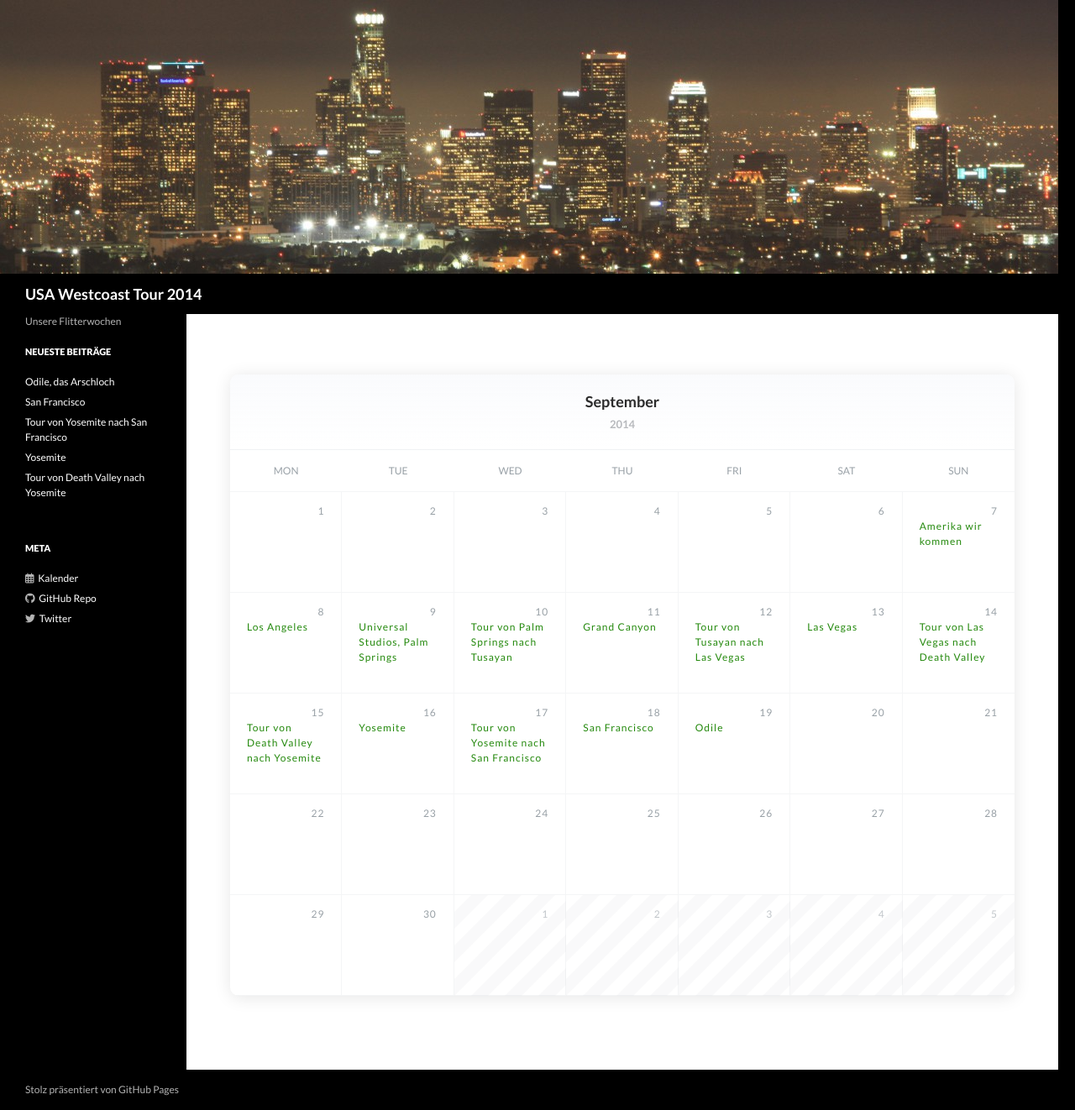
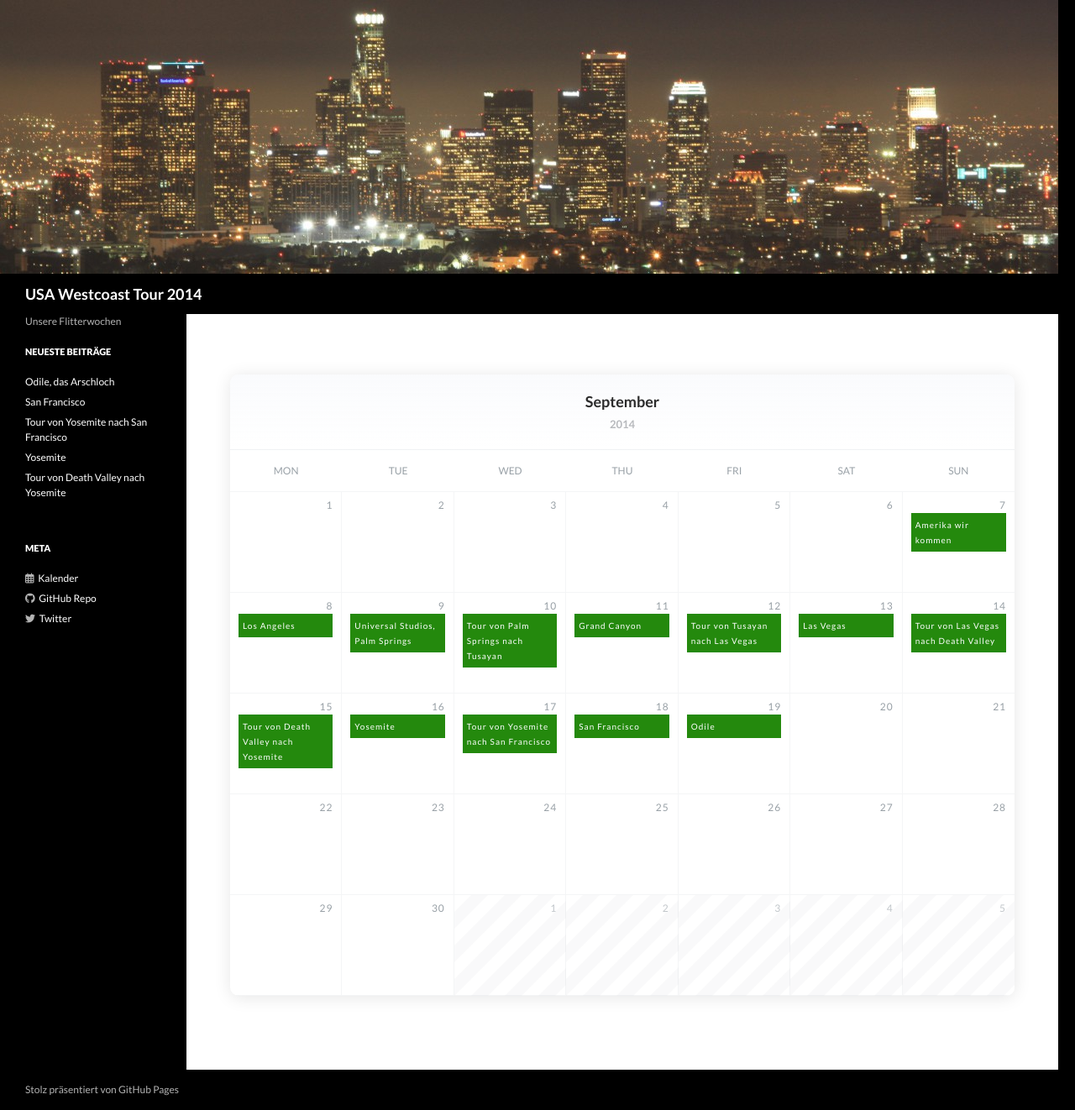
Before and after one commit to janhuddel/usa-blog, a Jekyll site: the page built from calendar.html, in a window 1280 px wide. Shown: the whole page at 84% size. Built offline with Jekyll 4.4.1, drawn with Linux system fonts in a browser that asks for light colours; nearby versions of some CDN libraries.

Commit message:
new design for calendar entries

```diff
--- a/assets/css/calendar.css
+++ b/assets/css/calendar.css
@@ -70,7 +70,7 @@ body {
 .day {
   border-bottom: 1px solid rgba(166, 168, 179, 0.12);
   border-right: 1px solid rgba(166, 168, 179, 0.12);
-  padding: 14px 20px;
+  padding: 7px 10px;
   letter-spacing: 1px;
   font-size: 12px;
   box-sizing: border-box;
@@ -82,6 +82,16 @@ body {
 
 .day div.daynumber {
   text-align: right;
+}
+
+.day div.daycontent {
+  padding: 5px;
+  background-color: #24890d;
+}
+
+.day div.daycontent a {
+  font-size: x-small;
+  color: rgb(255, 255, 255);
 }
 
 .day:nth-of-type(7n + 7) {
--- a/calendar.html
+++ b/calendar.html
@@ -24,81 +24,107 @@ title: Kalender
     <div class="day"><div class="daynumber">6</div></div>
     <div class="day">
       <div class="daynumber">7</div>
+      <div class="daycontent">
         <a href="{% post_url 2014-09-07-amerika-wir-kommen %}">
           Amerika wir kommen
         </a>
       </div>
+    </div>
     <div class="day">
       <div class="daynumber">8</div>
+      <div class="daycontent">
         <a href="{% post_url 2014-09-08-los-angeles %}">
           Los Angeles
         </a>
       </div>
+    </div>
     <div class="day">
       <div class="daynumber">9</div>
+      <div class="daycontent">
         <a href="{% post_url 2014-09-09-universal-studios-palm-springs %}">
           Universal Studios, Palm Springs
         </a>
       </div>
+    </div>
     <div class="day">
       <div class="daynumber">10</div>
+      <div class="daycontent">
         <a href="{% post_url 2014-09-10-palm-springs-to-tusayan %}">
           Tour von Palm Springs nach Tusayan
         </a>
       </div>
+    </div>
     <div class="day">
       <div class="daynumber">11</div>
+      <div class="daycontent">
         <a href="{% post_url 2014-09-11-grand-canyon %}">
           Grand Canyon
         </a>
       </div>
+    </div>
     <div class="day">
       <div class="daynumber">12</div>
+      <div class="daycontent">
         <a href="{% post_url 2014-09-12-tusayan-to-las-vegas %}">
           Tour von Tusayan nach Las Vegas
         </a>
       </div>
+    </div>
     <div class="day">
       <div class="daynumber">13</div>
+      <div class="daycontent">
         <a href="{% post_url 2014-09-13-las-vegas %}">
           Las Vegas
         </a>
       </div>
+    </div>
     <div class="day">
       <div class="daynumber">14</div>
+      <div class="daycontent">
         <a href="{% post_url 2014-09-14-las-vegas-to-death-valley %}">
           Tour von Las Vegas nach Death Valley
         </a>
       </div>
+    </div>
     <div class="day">
       <div class="daynumber">15</div>
+      <div class="daycontent">
         <a href="{% post_url 2014-09-15-death-valley-to-yosemite %}">
           Tour von Death Valley nach Yosemite
         </a>
       </div>
+    </div>
     <div class="day">
       <div class="daynumber">16</div>
+      <div class="daycontent">
         <a href="{% post_url 2014-09-16-yosemite %}">
           Yosemite
         </a>
       </div>
+    </div>
     <div class="day">
       <div class="daynumber">17</div>
+      <div class="daycontent">
         <a href="{% post_url 2014-09-17-yosemite-to-san-francisco %}">
           Tour von Yosemite nach San Francisco
         </a>
       </div>
+    </div>
     <div class="day">
       <div class="daynumber">18</div>
+      <div class="daycontent">
         <a href="{% post_url 2014-09-18-san-francisco %}">
           San Francisco
         </a>
       </div>
+    </div>
     <div class="day">
       <div class="daynumber">19</div>
+      <div class="daycontent">
         <a href="{% post_url 2014-09-19-odile %}">
           Odile
         </a>
+      </div>
     </div>
     <div class="day"><div class="daynumber">20</div></div>
     <div class="day"><div class="daynumber">21</div></div>
```
Lines whose indentation alone changed are shown as unchanged.
